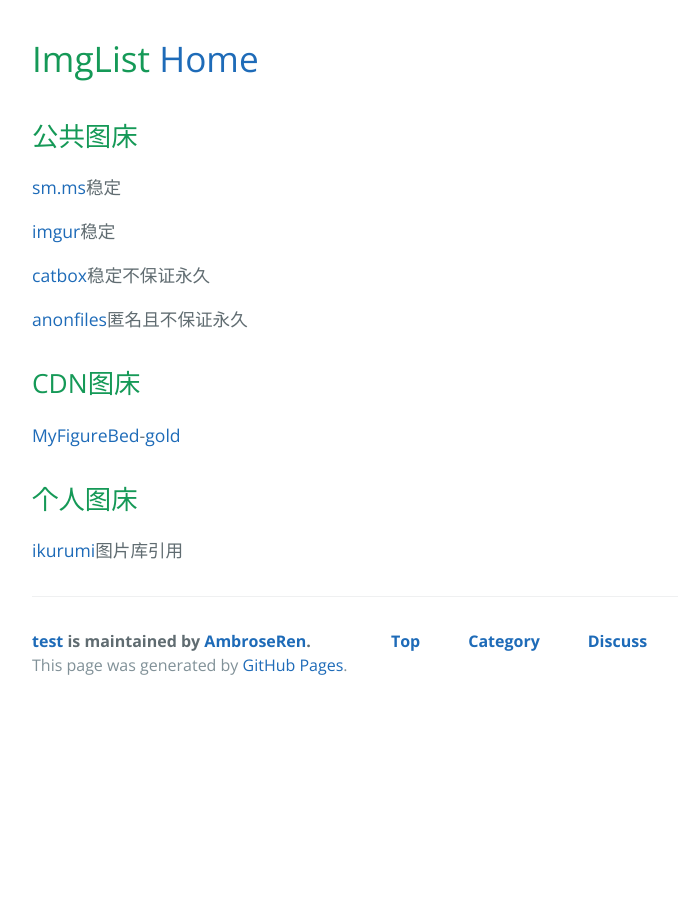
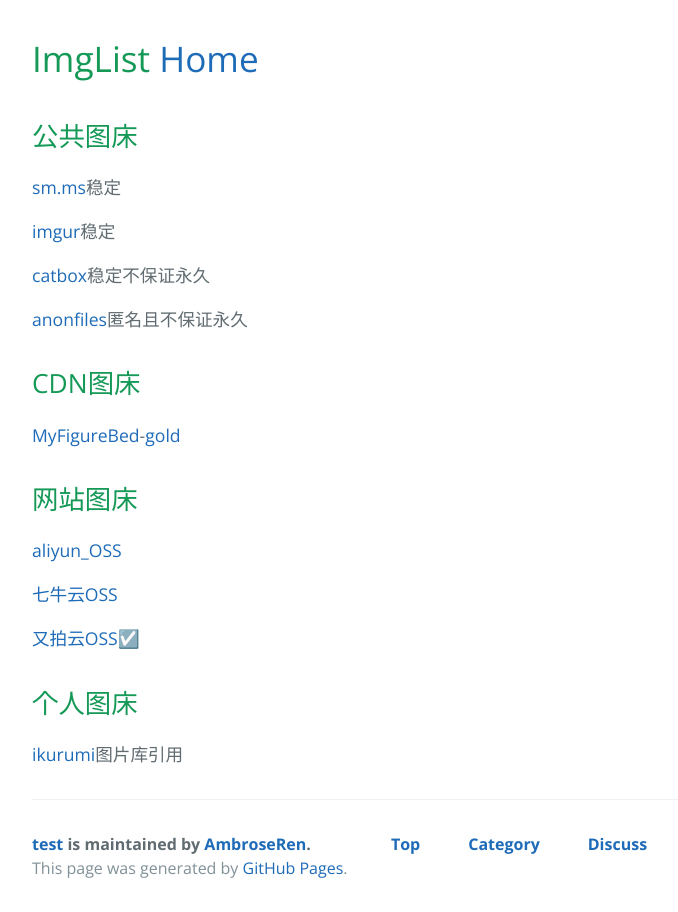
Before and after one commit to AmbroseRen/test, a Jekyll site: the page built from img/index.md, in a window 1280 px wide. Shown: the whole page, without its empty margins (192-870 px from the left). Built offline with Jekyll 4.4.1, drawn with Linux system fonts in a browser that asks for light colours; our own code applies the rules of GitHub Pages for plain Markdown files; the repository's description, which GitHub fills in, is left out.

Commit message:
Update index.md

```diff
--- a/img/index.md
+++ b/img/index.md
@@ -14,6 +14,14 @@
 
 [MyFigureBed](https://cdn.jsdelivr.net/gh/AmbroseRen/Picture@master/)-[gold](https://cdn.jsdelivr.net/gh/AmbroseRen/Picture@master/img/default/gold.jpg)
 
+## 网站图床
+
+[aliyun_OSS](https://oss.console.aliyun.com/bucket)
+
+[七牛云OSS](https://portal.qiniu.com/kodo/bucket/resource?bucketName=ambroseren)
+
+[又拍云OSS](https://console.upyun.com/services/homehub/filemanage/)☑️
+
 ## 个人图床
 
 [ikurumi](https://ikurumi.com/wallpaper.php)图片库引用
```
